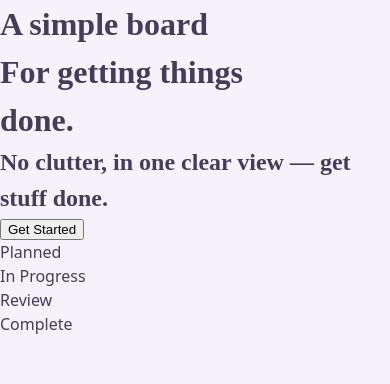
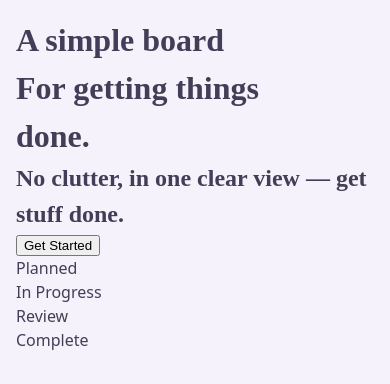
Before and after one commit to notEmmi/FlowBoard, a React (Vite) app in the folder frontend/: page /landing in a window 390 px wide. Shown: the top 384 px of the page. Built offline with nearby package versions, Linux system fonts and the light colour scheme; no server answers.

Commit message:
style: refactor global CSS variables for consistency and remove unused TopNav component

```diff
--- a/frontend/src/App.css
+++ b/frontend/src/App.css
@@ -78,3 +78,22 @@ p {
 	margin: 0 0 var(--space-4) 0;
 	font-family: var(--font-body);
 }
+
+.app {
+	display: flex;
+	flex-direction: column;
+	min-height: 100vh;
+	margin: var(--space-10);
+}
+
+@media (max-width: 992px) {
+	.app {
+		margin: var(--space-8);
+	}
+}
+
+@media (max-width: 576px) {
+	.app {
+		margin: var(--space-4);
+	}
+}
--- a/frontend/src/App.jsx
+++ b/frontend/src/App.jsx
@@ -3,7 +3,6 @@ import { useEffect, useState, useRef } from 'react';
 import { BrowserRouter as Router, Routes, Route } from 'react-router-dom';
 import { api, clearAccessToken, getAccessToken, onAuthExpired } from "./api";
 
-import TopNav from './components/TopNav';
 import SessionManager from './components/SessionManager';
 import Home from "./pages/Home";
 import Landing from "./pages/Landing";
@@ -54,25 +53,6 @@ export default function App() {
   }, []);
 
 
-  /* Dynamically get Top Nav's height */
-  useEffect(() => {
-    function updateTopbarHeight() {
-      if (topbarRef.current) {
-        const height = topbarRef.current.offsetHeight;
-        document.documentElement.style.setProperty(
-          "--top-nav-height",
-          `${height}px`
-        );
-      }
-    }
-
-    // Call on mount
-    updateTopbarHeight();
-
-    // Listen for resize events
-    window.addEventListener('resize', updateTopbarHeight);
-    return () => window.removeEventListener('resize', updateTopbarHeight);
-  }, []);
 
   return (
     <Router>
```
Also changed, not shown: frontend/src/archived/TopNav.jsx (renamed from frontend/src/components/TopNav.jsx). Lines whose indentation alone changed are shown as unchanged.
